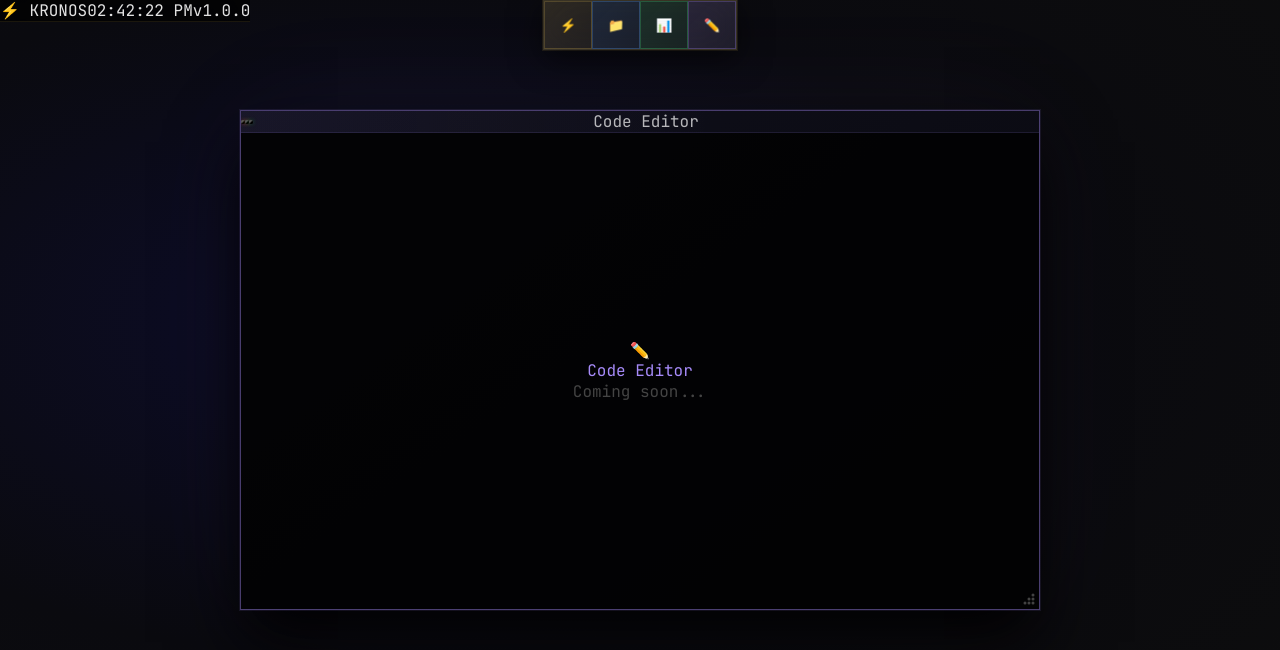
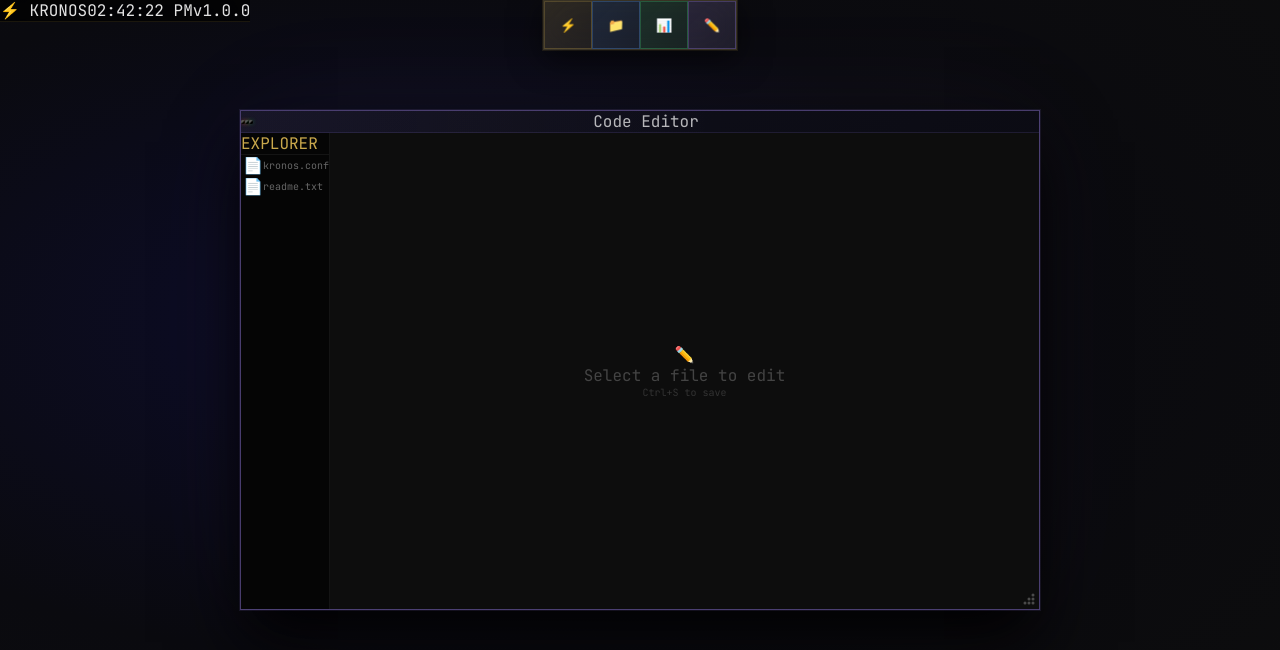
Before and after one commit to grsanudeep42-cmd/kronos, a Next.js app: page / in a window 1280 px wide. Both pictures are taken after a click on the button "✏️". Shown: the top 650 px of the page. Built offline with nearby package versions, Linux system fonts and the light colour scheme.

Commit message:
feat: Monaco code editor with VFS sync, tabs, syntax highlighting, Ctrl+S save

```diff
--- a/package.json
+++ b/package.json
@@ -9,6 +9,7 @@
     "lint": "eslint"
   },
   "dependencies": {
+    "@monaco-editor/react": "^4.7.0",
     "@types/d3": "^7.4.3",
     "d3": "^7.9.0",
     "framer-motion": "^12.34.3",
--- /dev/null
+++ b/src/components/CodeEditor.tsx
@@ -0,0 +1,196 @@
+'use client'
+import { useState, useEffect } from 'react'
+import { useOSStore } from '@/store/os'
+import { getChildrenOf } from '@/store/os'
+import dynamic from 'next/dynamic'
+
+const MonacoEditor = dynamic(() => import('@monaco-editor/react'), { ssr: false })
+
+const getLanguage = (filename: string) => {
+    const ext = filename.split('.').pop()?.toLowerCase()
+    switch (ext) {
+        case 'ts': case 'tsx': return 'typescript'
+        case 'js': case 'jsx': return 'javascript'
+        case 'css': return 'css'
+        case 'html': return 'html'
+        case 'json': return 'json'
+        case 'md': return 'markdown'
+        case 'sh': case 'krn': return 'shell'
+        case 'py': return 'python'
+        default: return 'plaintext'
+    }
+}
+
+export default function CodeEditor() {
+    const { inodes, updateINodeContent, currentPath } = useOSStore()
+    const [openFiles, setOpenFiles] = useState<string[]>([])
+    const [activeFile, setActiveFile] = useState<string | null>(null)
+    const [unsaved, setUnsaved] = useState<Set<string>>(new Set())
+    const [browsePath, setBrowsePath] = useState('/home/anudeep')
+
+    const files = Object.values(inodes).filter(n => n.type === 'file')
+    const activeNode = activeFile ? inodes[activeFile] : null
+
+    const openFile = (path: string) => {
+        if (!openFiles.includes(path)) setOpenFiles(p => [...p, path])
+        setActiveFile(path)
+    }
+
+    const closeFile = (path: string) => {
+        const next = openFiles.filter(f => f !== path)
+        setOpenFiles(next)
+        setActiveFile(next[next.length - 1] || null)
+        setUnsaved(s => { const n = new Set(s); n.delete(path); return n })
+    }
+
+    const handleChange = (value: string | undefined) => {
+        if (!activeFile || value === undefined) return
+        setUnsaved(s => new Set(s).add(activeFile))
+        updateINodeContent(activeFile, value)
+    }
+
+    const handleSave = () => {
+        if (!activeFile) return
+        setUnsaved(s => { const n = new Set(s); n.delete(activeFile); return n })
+    }
+
+    useEffect(() => {
+        const handler = (e: KeyboardEvent) => {
+            if ((e.ctrlKey || e.metaKey) && e.key === 's') {
+                e.preventDefault()
+                handleSave()
+            }
+        }
+        window.addEventListener('keydown', handler)
+        return () => window.removeEventListener('keydown', handler)
+    }, [activeFile])
+
+    const sidebarFiles = Object.values(inodes)
+        .filter(n => n.type === 'file')
+        .sort((a, b) => a.id.localeCompare(b.id))
+
+    return (
+        <div className="w-full h-full flex font-mono text-xs"
+            style={{ background: '#0d0d0d' }}>
+
+            {/* Sidebar */}
+            <div className="w-44 shrink-0 flex flex-col overflow-hidden"
+                style={{ borderRight: '1px solid rgba(255,255,255,0.06)', background: 'rgba(0,0,0,0.6)' }}>
+                <div className="px-3 py-2 text-xs font-bold tracking-widest"
+                    style={{ color: '#C9A84C', borderBottom: '1px solid rgba(255,255,255,0.06)' }}>
+                    EXPLORER
+                </div>
+                <div className="flex-1 overflow-auto py-1">
+                    {sidebarFiles.map(node => (
+                        <div
+                            key={node.id}
+                            onClick={() => openFile(node.id)}
+                            className="flex items-center gap-2 px-3 py-1 cursor-pointer transition-all hover:bg-white/5"
+                            style={{
+                                background: activeFile === node.id ? 'rgba(201,168,76,0.1)' : 'transparent',
+                                borderLeft: activeFile === node.id ? '2px solid #C9A84C' : '2px solid transparent',
+                                color: activeFile === node.id ? '#E2E2E2' : '#666',
+                            }}
+                        >
+                            <span>{getFileEmoji(node.name)}</span>
+                            <span className="truncate" style={{ fontSize: 10 }}>{node.name}</span>
+                        </div>
+                    ))}
+                </div>
+            </div>
+
+            {/* Editor area */}
+            <div className="flex-1 flex flex-col overflow-hidden">
+                {/* Tabs */}
+                {openFiles.length > 0 && (
+                    <div className="flex overflow-x-auto shrink-0"
+                        style={{ borderBottom: '1px solid rgba(255,255,255,0.06)', background: 'rgba(0,0,0,0.4)' }}>
+                        {openFiles.map(path => {
+                            const name = path.split('/').pop() || path
+                            const isActive = path === activeFile
+                            const isDirty = unsaved.has(path)
+                            return (
+                                <div
+                                    key={path}
+                                    onClick={() => setActiveFile(path)}
+                                    className="flex items-center gap-2 px-3 py-2 cursor-pointer shrink-0 transition-all"
+                                    style={{
+                                        background: isActive ? 'rgba(201,168,76,0.08)' : 'transparent',
+                                        borderBottom: isActive ? '2px solid #C9A84C' : '2px solid transparent',
+                                        color: isActive ? '#E2E2E2' : '#555',
+                                    }}
+                                >
+                                    <span style={{ fontSize: 10 }}>{getFileEmoji(name)}</span>
+                                    <span style={{ fontSize: 11 }}>{name}</span>
+                                    {isDirty && <span style={{ color: '#C9A84C', fontSize: 8 }}>●</span>}
+                                    <button
+                                        onClick={e => { e.stopPropagation(); closeFile(path) }}
+                                        className="hover:text-white transition-colors ml-1"
+                                        style={{ color: '#444', fontSize: 10 }}
+                                    >✕</button>
+                                </div>
+                            )
+                        })}
+                    </div>
+                )}
+
+                {/* Monaco */}
+                {activeNode ? (
+                    <div className="flex-1 overflow-hidden">
+                        <MonacoEditor
+                            height="100%"
+                            language={getLanguage(activeNode.name)}
+                            value={activeNode.content || ''}
+                            onChange={handleChange}
+                            theme="vs-dark"
+                            options={{
+                                fontSize: 13,
+                                fontFamily: 'JetBrains Mono, monospace',
+                                minimap: { enabled: false },
+                                scrollBeyondLastLine: false,
+                                lineNumbers: 'on',
+                                roundedSelection: true,
+                                automaticLayout: true,
+                                tabSize: 2,
+                                wordWrap: 'on',
+                                padding: { top: 12 },
+                            }}
+                        />
+                    </div>
+                ) : (
+                    <div className="flex-1 flex flex-col items-center justify-center gap-3"
+                        style={{ color: '#333' }}>
+                        <span className="text-5xl">✏️</span>
+                        <span style={{ color: '#444' }}>Select a file to edit</span>
+                        <span style={{ color: '#333', fontSize: 10 }}>Ctrl+S to save</span>
+                    </div>
+                )}
+
+                {/* Status bar */}
+                {activeNode && (
+                    <div className="px-3 py-1 flex justify-between shrink-0"
+                        style={{ borderTop: '1px solid rgba(255,255,255,0.04)', background: 'rgba(201,168,76,0.05)', color: '#666' }}>
+                        <span style={{ color: '#C9A84C' }}>{getLanguage(activeNode.name)}</span>
+                        <span>{activeNode.name} — {activeNode.size}B</span>
+                        <span>{unsaved.has(activeFile!) ? '● unsaved' : '✓ saved'}</span>
+                    </div>
+                )}
+            </div>
+        </div>
+    )
+}
+
+function getFileEmoji(name: string) {
+    const ext = name.split('.').pop()?.toLowerCase()
+    switch (ext) {
+        case 'ts': case 'tsx': return '💙'
+        case 'js': case 'jsx': return '💛'
+        case 'css': return '🎨'
+        case 'html': return '🌐'
+        case 'json': return '🔧'
+        case 'md': return '📝'
+        case 'sh': case 'krn': return '⚡'
+        case 'py': return '🐍'
+        default: return '📄'
+    }
+}
--- a/src/components/Window.tsx
+++ b/src/components/Window.tsx
@@ -4,6 +4,8 @@ import { useOSStore } from '@/store/os'
 import Terminal from './Terminal'
 import SystemMonitor from './SystemMonitor'
 import FileManager from './FileManager'
+import CodeEditor from './CodeEditor'
+
 
 interface WindowProps {
     id: string
@@ -133,7 +135,7 @@ export default function Window({ id, title, app, x, y, width, height, isMinimize
                 {app === 'terminal' && <Terminal />}
                 {app === 'monitor' && <SystemMonitor />}
                 {app === 'files' && <FileManager />}
-                {app === 'editor' && <PlaceholderApp label="Code Editor" icon="✏️" color="#A78BFA" />}
+                {app === 'editor' && <CodeEditor />}
             </div>
 
             {/* Resize handle */}
```
Also changed, not shown: 1 other file (tests, documents, lock files or other folders).
